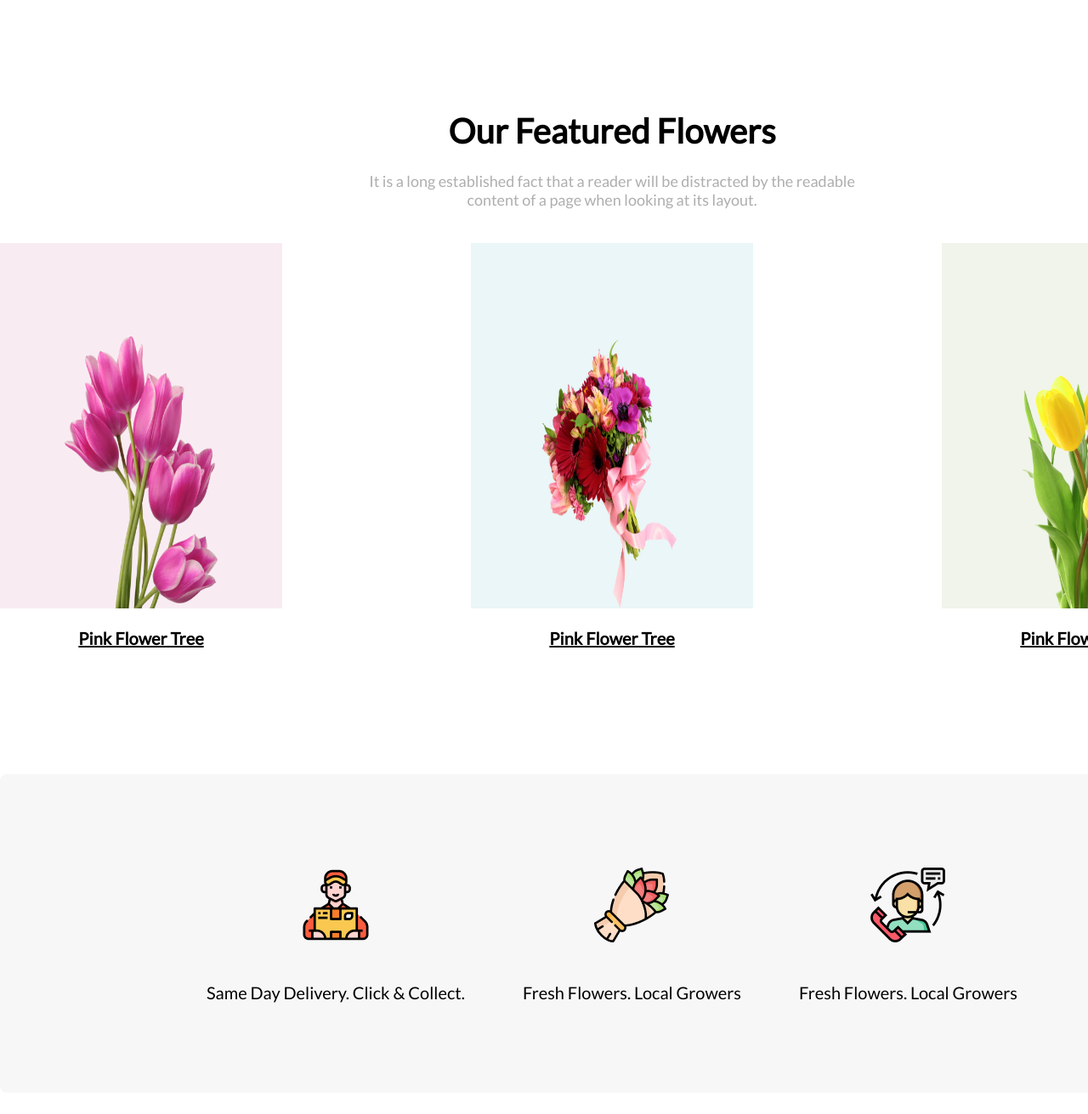
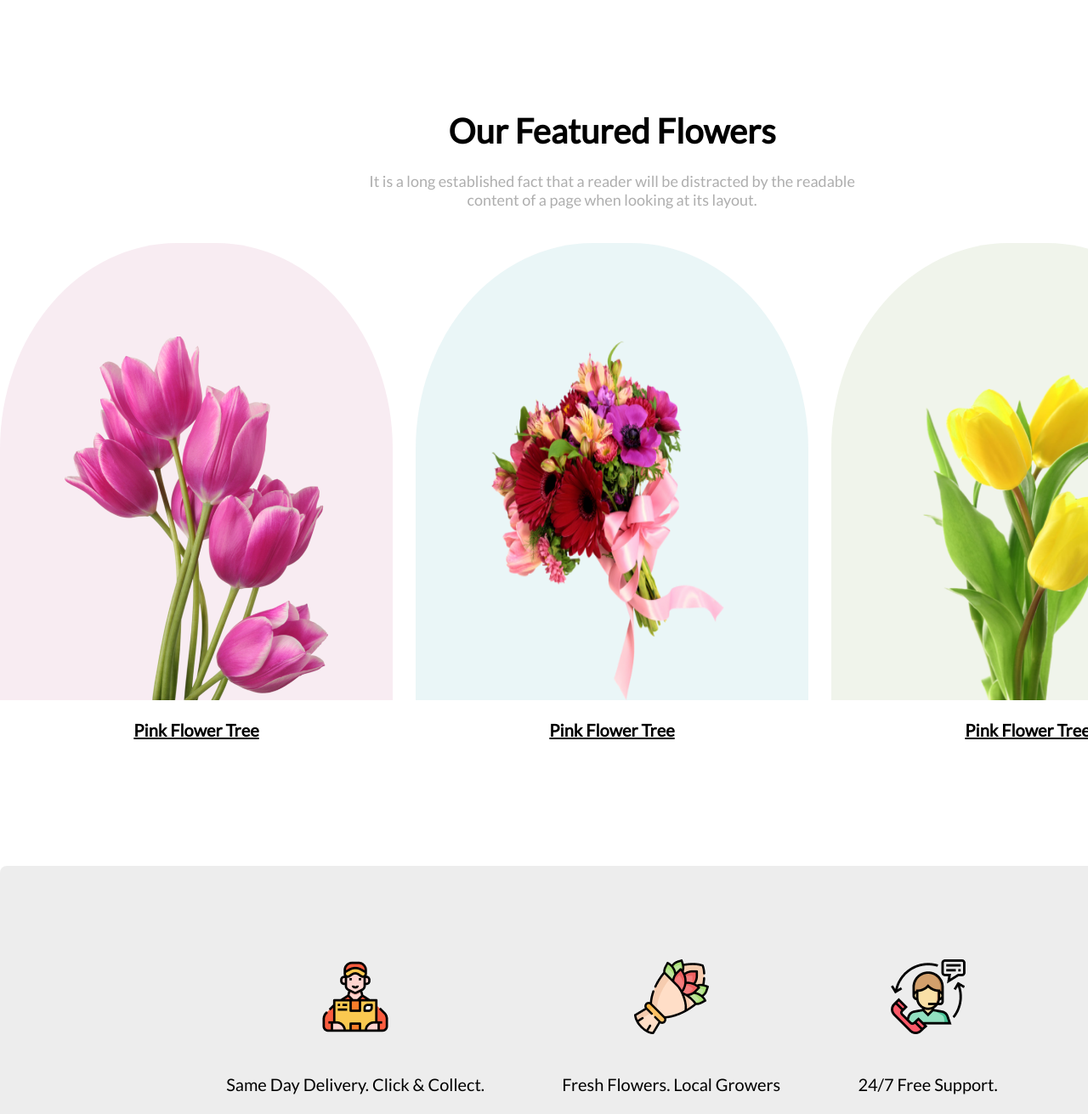
Before and after one commit to mdsumsuzzoha/flower-shop-assignment-sumsuzzoha, a plain HTML site: page index.html in a window 1280 px wide. Shown: the part 900-2211 px from the top of the page at 85% size. Drawn offline with Linux system fonts and the light colour scheme.

Commit message:
code assembly

```diff
--- a/index.html
+++ b/index.html
@@ -28,9 +28,10 @@
         </nav>
     </header>
     <main>
+        <!-- First feature section -->
         <section class="section-01">
             <!-- Feature Flower section -->
-            <section class="feature-sec">
+            <section>
                 <div>
                     <h3 class="title-name">Our Featured Flowers</h3>
                     <p class="title-desc">It is a long established fact that a reader will be distracted by the readable
@@ -38,15 +39,15 @@
                         looking at its layout.</p>
                 </div>
                 <div class="fetured-img-sec">
-                    <div class="fetured-img-card">
+                    <div>
                         <img id="fetured-img1" src="./images/pngwing6.png" alt="">
                         <p class="img-name">Pink Flower Tree</p>
                     </div>
-                    <div class="fetured-img-card2">
+                    <div>
                         <img id="fetured-img2" src="./images/pngwing5.png" alt="">
                         <p class="img-name">Pink Flower Tree</p>
                     </div>
-                    <div class="fetured-img-card3">
+                    <div>
                         <img id="fetured-img3" src="./images/pngwing7.png" alt="">
                         <p class="img-name">Pink Flower Tree</p>
                     </div>
@@ -66,7 +67,7 @@
                     </div>
                     <div>
                         <img class="info-img" src="./images/group59.png" alt="">
-                        <p>Fresh Flowers. Local Growers</p>
+                        <p>24/7 Free Support.</p>
                     </div>
                 </div>
             </section>
@@ -83,7 +84,7 @@
         </section>
 
 
-        <!-- Instagram section -->
+        <!-- Social media section Instagram -->
         <section class="section-01">
             <div>
                 <h3 class="title-name">Instagram</h3>
--- a/styles/style.css
+++ b/styles/style.css
@@ -4,19 +4,31 @@ body {
     margin: 0;
 }
 
-.special-text-color{
+/* Common styles */
+.special-text-color {
     color: #E55473;
 }
 
-/* Header section styles */
+.btn-primary {
+    height: 64px;
+    width: 180px;
+    font-size: 20px;
+    font-weight: bold;
+    color: white;
+    background-color: #E55473;
+    border: none;
+    border-radius: 5px;
+}
+
+
+/* Header section start */
 header {
-    background-color: #E5547310;
+    background-color: #E5547315;
     margin-bottom: 180px;
 }
 
 nav {
     height: 850px;
-    /* max-width: 1920px; */
     background-image: url("../images/pngwing10.png");
     background-repeat: no-repeat;
     background-size: contain;
@@ -57,34 +69,24 @@ nav p {
     color: #27272760;
 }
 
-.btn-primary {
-    height: 64px;
-    width: 180px;
-    font-size: 20px;
-    font-weight: bold;
-    color: white;
-    background-color: #E55473;
-    border: none;
-    border-radius: 5px;
+/* Header Section end */
+
+/* Body sections common style */
+
+.fetured-img-sec {
+    display: flex;
+    justify-content: space-between;
+    margin-top: 30px;
 }
 
-/* Feature section */
+/* Feature section 1 start*/
 .section-01 {
     width: 1440px;
     margin: 0 auto;
     text-align: center;
 }
-.section-02 {
-    width: 1440px;
-    margin: 0 auto;
-    text-align: center;
-    background-image: url("../images/rectangle9.png");
-    background-repeat: no-repeat;
-    background-size: cover;
-    padding: 122px 0;
-    margin: 128px auto;
-}
 
+/* Section1 common styles start */
 .title-name {
     font-size: 40px;
     font-weight: bolder;
@@ -98,116 +100,143 @@ nav p {
     margin: 0 auto 40px;
 }
 
-.fetured-img-sec {
-    display: flex;
-    justify-content: space-between;
-    /* margin: 0 0; */
-}
-/* .fetured-img-card{
-    height: 530px;
-    width: 300px;
-} */
+/* Section1 common styles end */
+
 
 #fetured-img1 {
-    height: 320px;
-    width: 180px;
+    height: 428px;
+    width: 310px;
+    background-color: #A7216215;
     padding: 110px 76px 0;
-    background-color: #A7216215;
+    border-top-right-radius: 45%;
+    border-top-left-radius: 45%;
 }
 
 #fetured-img2 {
-    height: 320px;
-    width: 180px;
+    height: 428px;
+    width: 310px;
     padding: 110px 76px 0;
     background-color: #0597A015;
+    border-top-right-radius: 45%;
+    border-top-left-radius: 45%;
 }
 
 #fetured-img3 {
-    height: 320px;
-    width: 180px;
+    height: 428px;
+    width: 310px;
     padding: 110px 76px 0;
     background-color: #477D1115;
+    border-top-right-radius: 45%;
+    border-top-left-radius: 45%;
 }
-.img-name{
+
+.img-name {
     font-size: 20px;
     font-weight: bold;
     text-decoration: underline;
 }
 
-.help-info-sec{
+.help-info-sec {
     max-width: 1440px;
     max-height: 320px;
     margin: 128px auto;
 }
 
-.add-help-info{
-    background-color: #27272709;
+.add-help-info {
+    background-color: #27272715;
     border-radius: 8px;
     display: flex;
     justify-content: space-evenly;
     padding: 86px 175px;
-    /* margin: 128px 0; */
+}
 
+.add-help-info div p {
+    font-size: 20px;
+    font-weight: 500;
 }
-.add-help-info div p{
-    font-size: 20px;
-    font-weight:500;
-}
-.info-img{
+
+.info-img {
     height: 88px;
     width: 88px;
     margin: 24px 0;
 }
 
-.hot-deal-sec{
+/* Feature section 1 end*/
+
+/* Feature section 2 start (HOT Deals salse Up*/
+.section-02 {
+    width: 1440px;
+    margin: 0 auto;
+    text-align: center;
+    background-image: url("../images/rectangle9.png");
+    background-repeat: no-repeat;
+    background-size: cover;
+    padding: 122px 0;
+    margin: 128px auto;
+}
+
+/* * Feature section 2 end */
+
+/* Feature section 3 start (HOT Deals salse Up*/
+
+
+.hot-deal-sec {
     display: flex;
     align-items: center;
     justify-content: space-evenly;
-    background-color: #E5547309;
+    background-color: #E5547315;
     text-align: center;
     padding: 100px;
     margin: 0 auto 128px;
-    /* margin-bottom: 128px; */
 
 }
 
-.insta-fetured-img-card{
+/* * Social media section Start */
+
+/* Instagram section */
+.insta-fetured-img-card {
     height: 396px;
     width: 342px;
 }
 
-.email-input{
+/* Suscribe section */
+
+.email-input {
     height: 64px;
     width: 700px;
     font-size: 18px;
     color: black;
     background-color: white;
+    padding: 0 10px;
     border: none;
     border-radius: 5px;
     margin-right: 16px;
 }
 
-.footer-sec{
-    /* width: 1920px; */
+/* Footer section start */
+.footer-sec {
     margin: 0 auto;
     text-align: center;
     background-color: #111010;
-    padding: 128px 0;
+    padding: 100px 0;
 }
-.footer-desc h3{
+
+.footer-desc h3 {
     font-size: 40px;
     font-weight: bolder;
     color: #FFFFFF;
     margin-bottom: 24px;
 }
-.footer-desc p{
+
+.footer-desc p {
     color: #FFFFFF;
     margin-bottom: 24px;
     font-size: 18px;
     max-width: 594px;
     margin: 0 auto 40px;
 }
-.footer-desc #copyrights{
+
+.footer-desc #copyrights {
     color: #FFFFFF50;
     margin-bottom: 24px;
     font-size: 18px;
```
